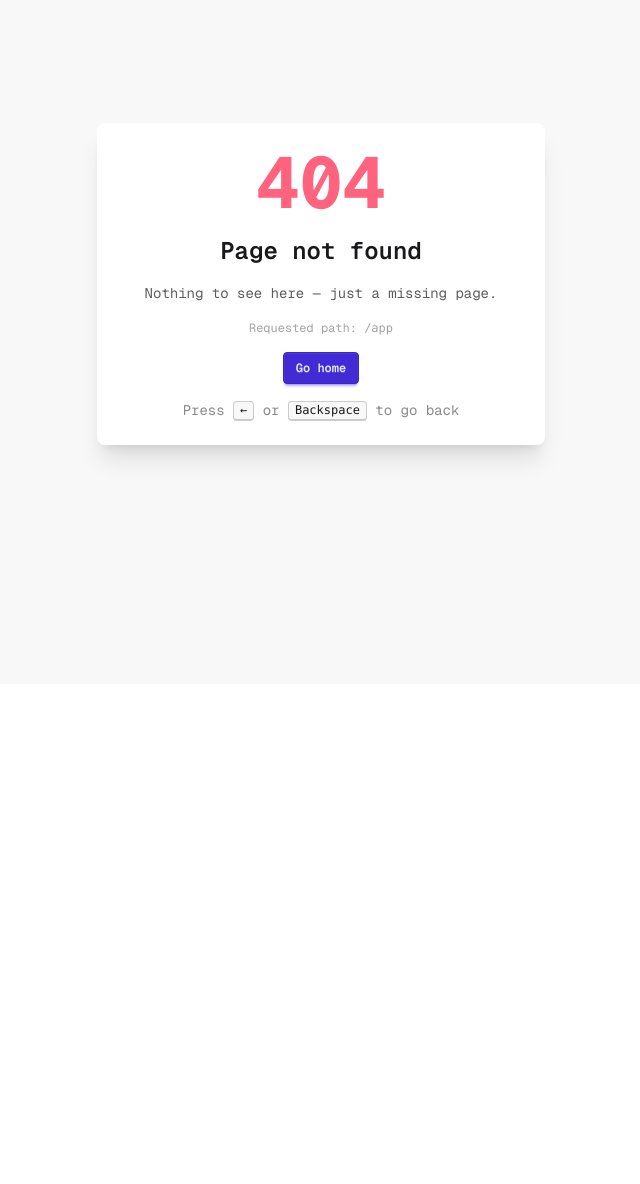
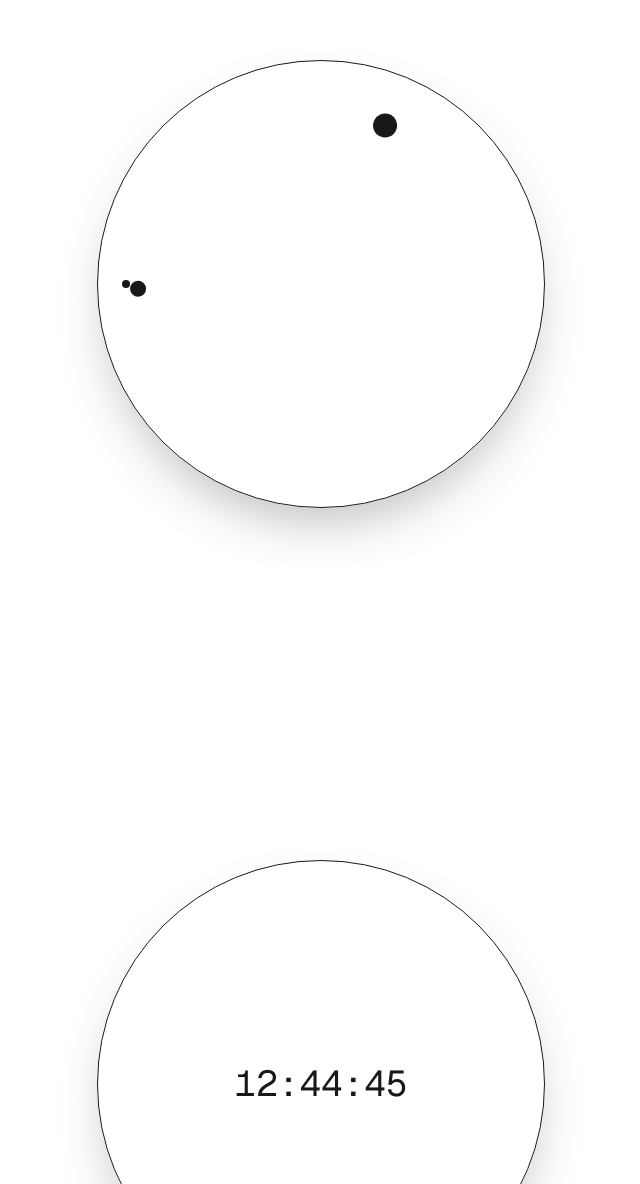
Before and after one commit to hieudoanm/garmin, a Next.js app in the folder packages/app/: page /app in a window 1280 px wide. Before the commit this address had no page. Shown: the part 116-1300 px from the top of the page, without its empty margins (319-959 px from the left). Before the commit the page ends 800 px from the top, so only its background shows below. Built offline with nearby package versions, Linux system fonts and the light colour scheme.

Commit message:
add app page

```diff
--- /dev/null
+++ b/packages/app/src/pages/app/index.tsx
@@ -0,0 +1,112 @@
+import { NextPage } from 'next';
+import { FC, useEffect, useState } from 'react';
+
+const addZero = (num: number) => (num < 10 ? `0${num}` : num);
+
+const useClock = () => {
+  const [state, setState] = useState({ hours: 0, minutes: 0, seconds: 0 });
+
+  useEffect(() => {
+    const interval = setInterval(() => {
+      setState(() => {
+        const d = new Date();
+
+        return {
+          hours: d.getHours(),
+          minutes: d.getMinutes(),
+          seconds: d.getSeconds(),
+        };
+      });
+    }, 1000);
+
+    return () => clearInterval(interval);
+  }, []);
+
+  return { hours: state.hours, minutes: state.minutes, seconds: state.seconds };
+};
+
+const Dot: FC = () => {
+  const { hours, minutes, seconds } = useClock();
+
+  const hourAngle = (hours % 12) * 30 + minutes * 0.5;
+  const minuteAngle = minutes * 6 + seconds * 0.1;
+  const secondAngle = seconds * 6;
+
+  return (
+    <section className="flex h-screen w-screen items-center justify-center">
+      <div className="relative flex aspect-square w-md items-center justify-center rounded-full border shadow-2xl">
+        {/* HOURS */}
+        <div
+          className="absolute h-full w-full"
+          style={{ transform: `rotate(${hourAngle}deg)` }}>
+          <div className="bg-base-content absolute top-10 left-1/2 h-6 w-6 -translate-x-1/2 rounded-full" />
+        </div>
+
+        {/* MINUTES */}
+        <div
+          className="absolute h-full w-full"
+          style={{ transform: `rotate(${minuteAngle}deg)` }}>
+          <div className="bg-base-content absolute top-8 left-1/2 h-4 w-4 -translate-x-1/2 rounded-full" />
+        </div>
+
+        {/* SECONDS */}
+        <div
+          className="absolute h-full w-full"
+          style={{ transform: `rotate(${secondAngle}deg)` }}>
+          <div className="bg-base-content absolute top-6 left-1/2 h-2 w-2 -translate-x-1/2 rounded-full" />
+        </div>
+      </div>
+    </section>
+  );
+};
+
+const Minimal: FC = () => {
+  const { hours, minutes, seconds } = useClock();
+
+  return (
+    <section className="flex h-screen w-screen items-center justify-center">
+      <div className="flex aspect-square w-md items-center justify-center rounded-full border shadow-2xl">
+        <p className="text-4xl">{addZero(hours)}</p>
+        <p className="text-4xl">:</p>
+        <p className="text-4xl">{addZero(minutes)}</p>
+        <p className="text-4xl">:</p>
+        <p className="text-4xl">{addZero(seconds)}</p>
+      </div>
+    </section>
+  );
+};
+
+const AppPage: NextPage = () => {
+  useEffect(() => {
+    const handleKeyDown = (e: KeyboardEvent) => {
+      switch (e.key) {
+        case 'ArrowDown':
+          window.scrollBy({ top: window.innerHeight, behavior: 'smooth' });
+          break;
+        case 'ArrowUp':
+          window.scrollBy({ top: -window.innerHeight, behavior: 'smooth' });
+          break;
+        case 'ArrowRight':
+          window.scrollBy({ left: window.innerWidth, behavior: 'smooth' });
+          break;
+        case 'ArrowLeft':
+          window.scrollBy({ left: -window.innerWidth, behavior: 'smooth' });
+          break;
+      }
+    };
+
+    globalThis.addEventListener('keydown', handleKeyDown);
+    return () => {
+      globalThis.removeEventListener('keydown', handleKeyDown);
+    };
+  }, []);
+
+  return (
+    <div id="container" className="h-screen w-screen">
+      <Dot />
+      <Minimal />
+    </div>
+  );
+};
+
+export default AppPage;
```
Also changed, not shown: 6 other files (tests, documents, lock files or other folders).
